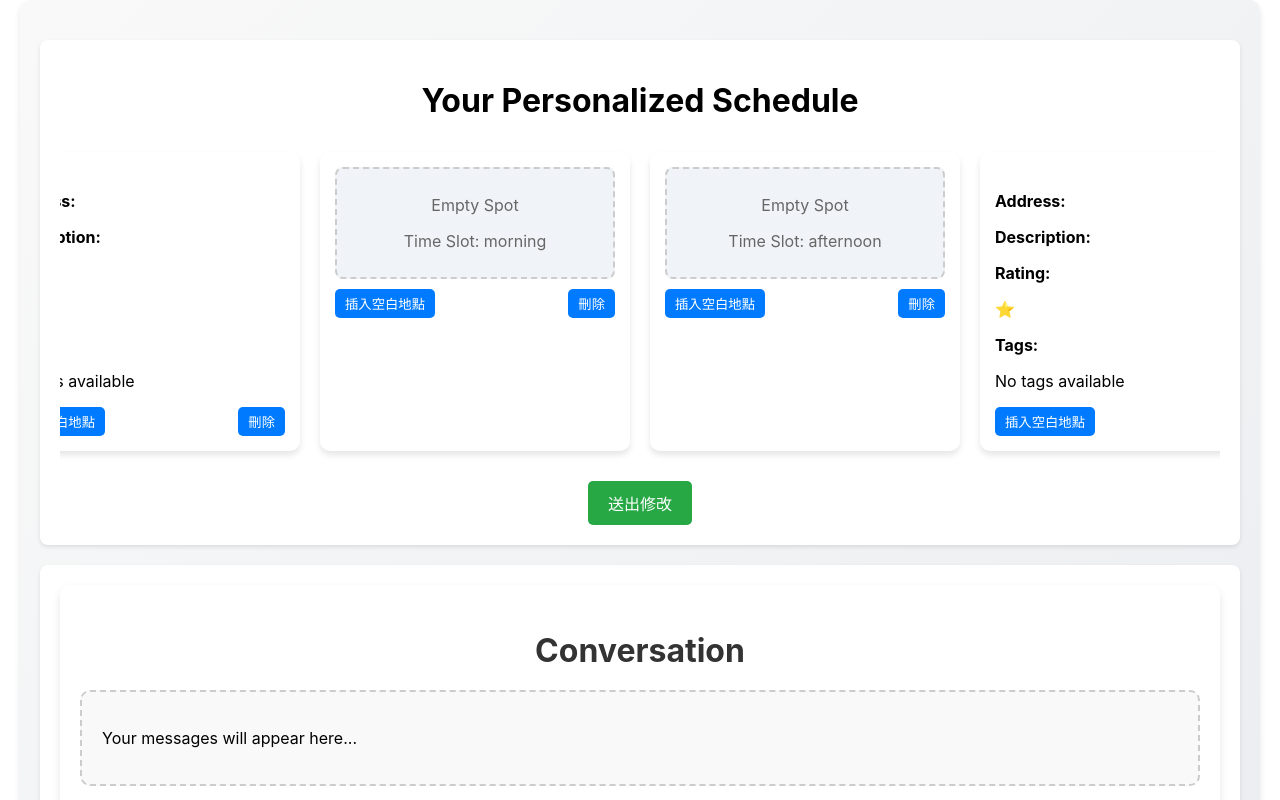
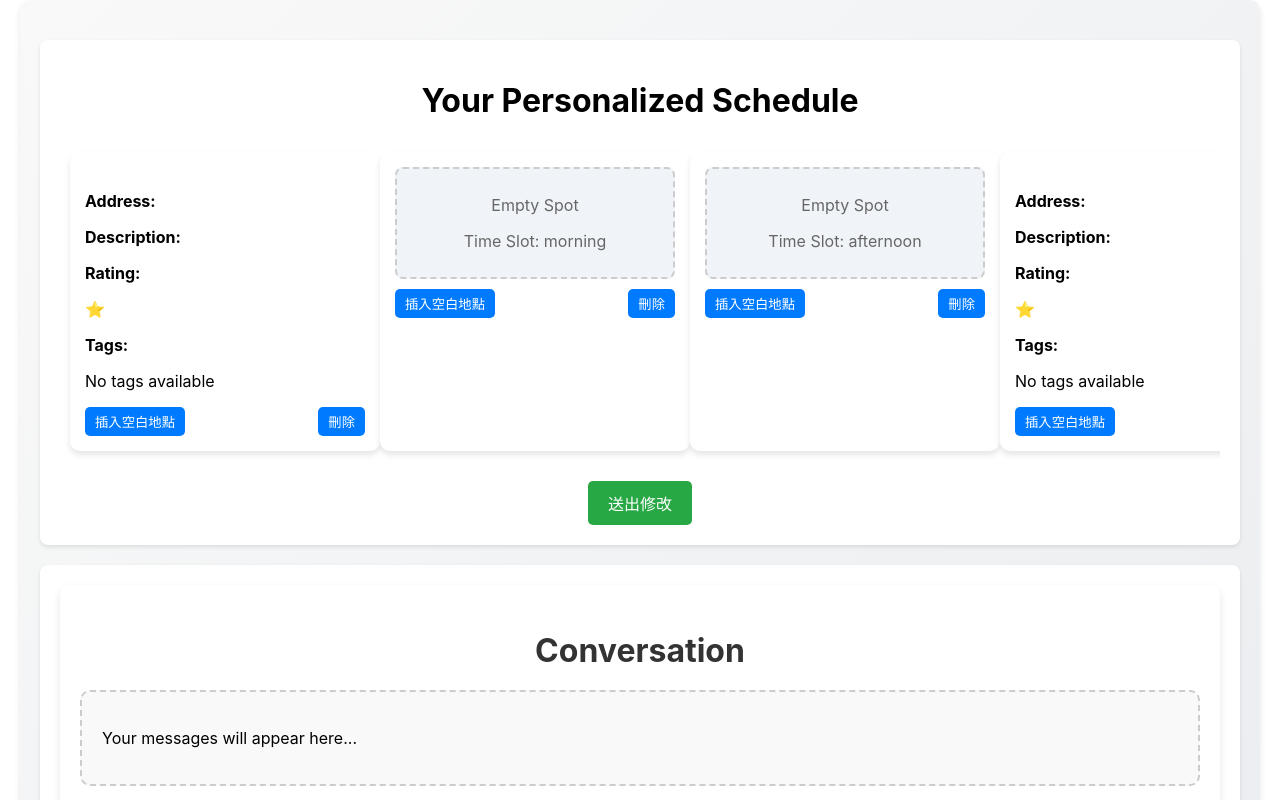
Before and after one commit to wanling1212/webappfrontend, a React (Create React App) app: page / in a window 1280 px wide. Shown: the top 800 px of the page. Built offline with nearby package versions, Linux system fonts and the light colour scheme.

Commit message:
fix left side margin error

```diff
--- a/src/MainPage/Schedule/Schedule.css
+++ b/src/MainPage/Schedule/Schedule.css
@@ -9,11 +9,12 @@
   .schedule-content {
     display: flex;
     flex-direction: row;
-    gap: 20px;
+    /* gap: 20px; */
+    margin-left: 100px;
     overflow-x: auto;
     scroll-snap-type: x mandatory; /* 強制滑動時對齊卡片 */
     padding: 10px; /* 增加內邊距，防止超出邊界 */
-    scroll-padding: 10px; /* 保證左右卡片不會被裁切 */
+    scroll-padding: 0px;
   }
 
   .schedule-item {
```
